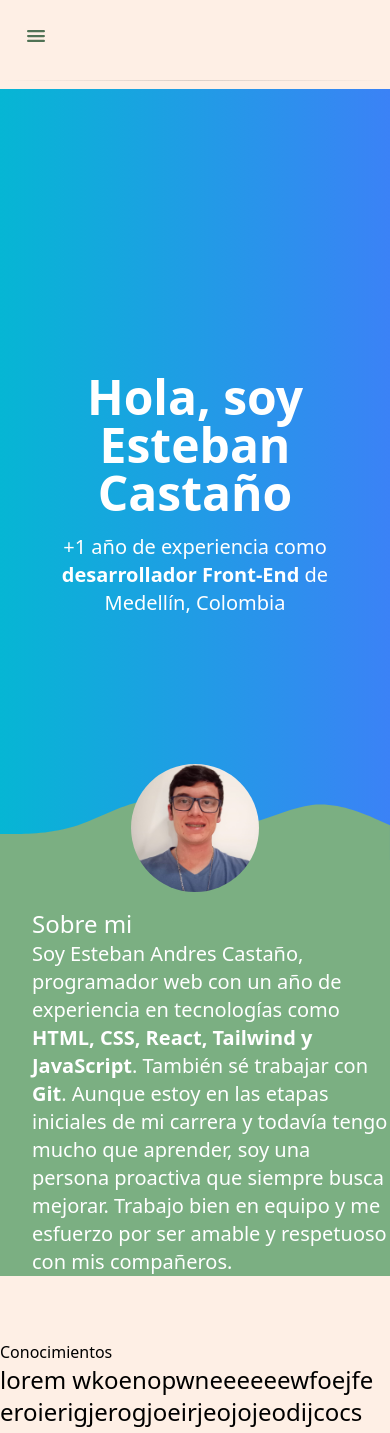
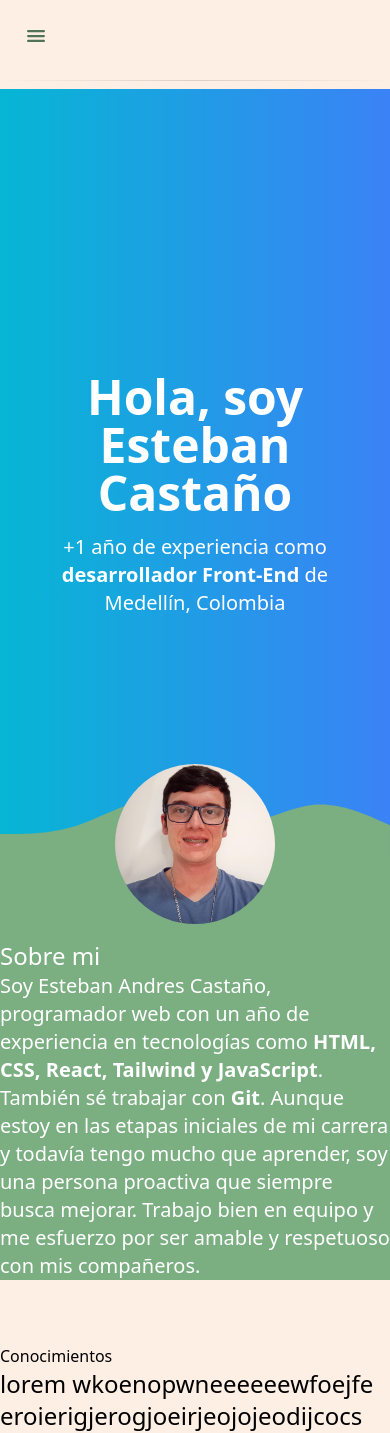
Before and after one commit to estebancastano/portfolio, a React (Vite) app: page / in a window 390 px wide. Shown: the top 1433 px of the page. Built offline with nearby package versions, Linux system fonts and the light colour scheme.

Commit message:
arreglado un poco el responsive del aboutme

```diff
--- a/src/components/AboutMe.jsx
+++ b/src/components/AboutMe.jsx
@@ -11,9 +11,9 @@ function AboutMe() {
                 </div>
                 <div className='relative flex flex-col md:flex-row text-white bg-green-light h-auto md:h-60 z-10'>
                     <div className='flex justify-center items-center mt-[-6rem] md:mt-0'>
-                        <img src={Profile} alt='Profile' className='rounded-full w-32 md:w-48' />
+                        <img src={Profile} alt='Profile' className='flex rounded-full w-40 md:w-72 justify-center md:ml-14' />
                     </div>
-                    <div className='flex flex-col justify-center md:ml-20 ml-8 mt-4 md:mt-0'>
+                    <div className='flex flex-col justify-center md:ml-20 mt-4 md:mt-0 ml-0 md:max-w-5xl max-w-9xl'>
                         <h2 className='text-2xl md:text-3xl'>Sobre mi</h2>
                         <p className='text-xl md:text-2xl h-auto max-w-full'>
                             Soy Esteban Andres Castaño, programador web con un año de experiencia en tecnologías como <strong>HTML, CSS, React, Tailwind y JavaScript</strong>. También sé trabajar con <strong>Git</strong>. Aunque estoy en las etapas iniciales de mi carrera y todavía tengo mucho que aprender, soy una persona proactiva que siempre busca mejorar. Trabajo bien en equipo y me esfuerzo por ser amable y respetuoso con mis compañeros.
```
